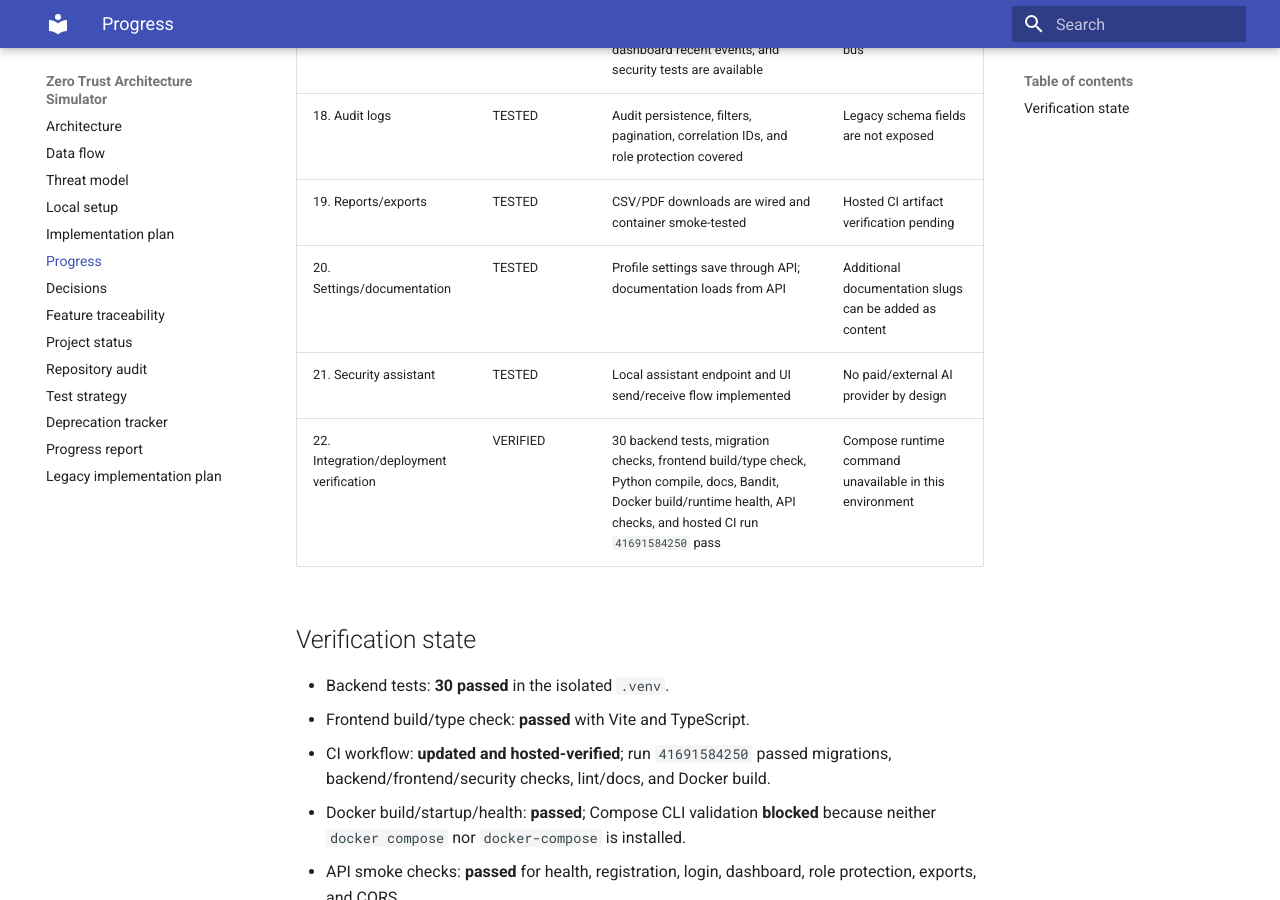
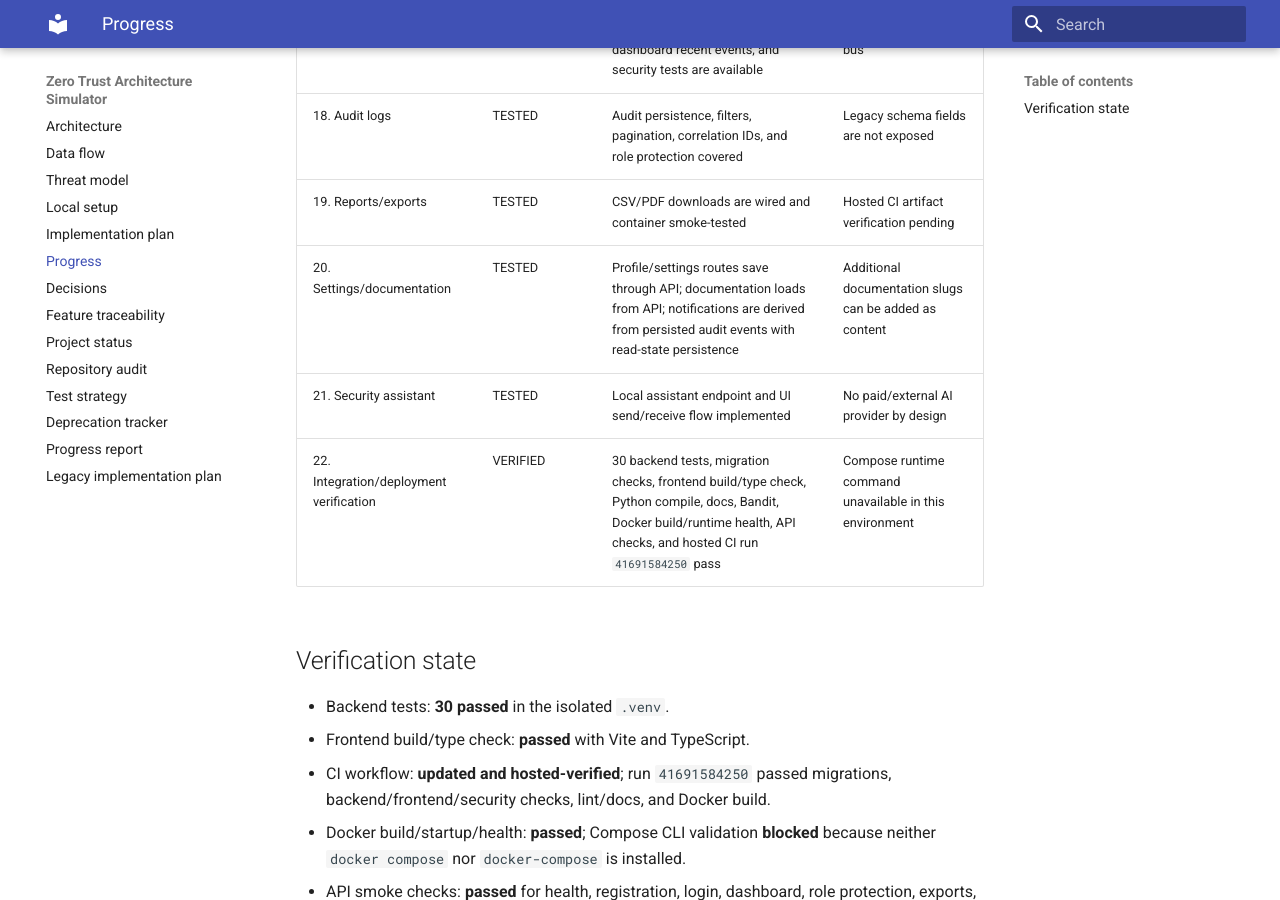
Before and after one commit to abhi208361-alt/Zero-Trust-Architecture-Simulator, an MkDocs documentation site: the page built from docs/AGENT_PROGRESS.md, in a window 1280 px wide and 900 px high, scrolled down 1683 px. Built offline with MkDocs 1.6.1 and Material for MkDocs 9.7.7, drawn with Linux system fonts in a browser that asks for light colours.

Commit message:
Document notification coverage
Co-authored-by: Copilot <223556219+Copilot@users.noreply.github.com>

```diff
--- a/docs/AGENT_PROGRESS.md
+++ b/docs/AGENT_PROGRESS.md
@@ -21,7 +21,7 @@
 | 17. Security monitoring | TESTED | Audit filtering, pagination, dashboard recent events, and security tests are available | No streaming event bus |
 | 18. Audit logs | TESTED | Audit persistence, filters, pagination, correlation IDs, and role protection covered | Legacy schema fields are not exposed |
 | 19. Reports/exports | TESTED | CSV/PDF downloads are wired and container smoke-tested | Hosted CI artifact verification pending |
-| 20. Settings/documentation | TESTED | Profile settings save through API; documentation loads from API | Additional documentation slugs can be added as content |
+| 20. Settings/documentation | TESTED | Profile/settings routes save through API; documentation loads from API; notifications are derived from persisted audit events with read-state persistence | Additional documentation slugs can be added as content |
 | 21. Security assistant | TESTED | Local assistant endpoint and UI send/receive flow implemented | No paid/external AI provider by design |
 | 22. Integration/deployment verification | VERIFIED | 30 backend tests, migration checks, frontend build/type check, Python compile, docs, Bandit, Docker build/runtime health, API checks, and hosted CI run `41691584250` pass | Compose runtime command unavailable in this environment |
 
```
Also changed, not shown: docs/FINAL_ACCEPTANCE_AUDIT.md (+1 -0 lines).
